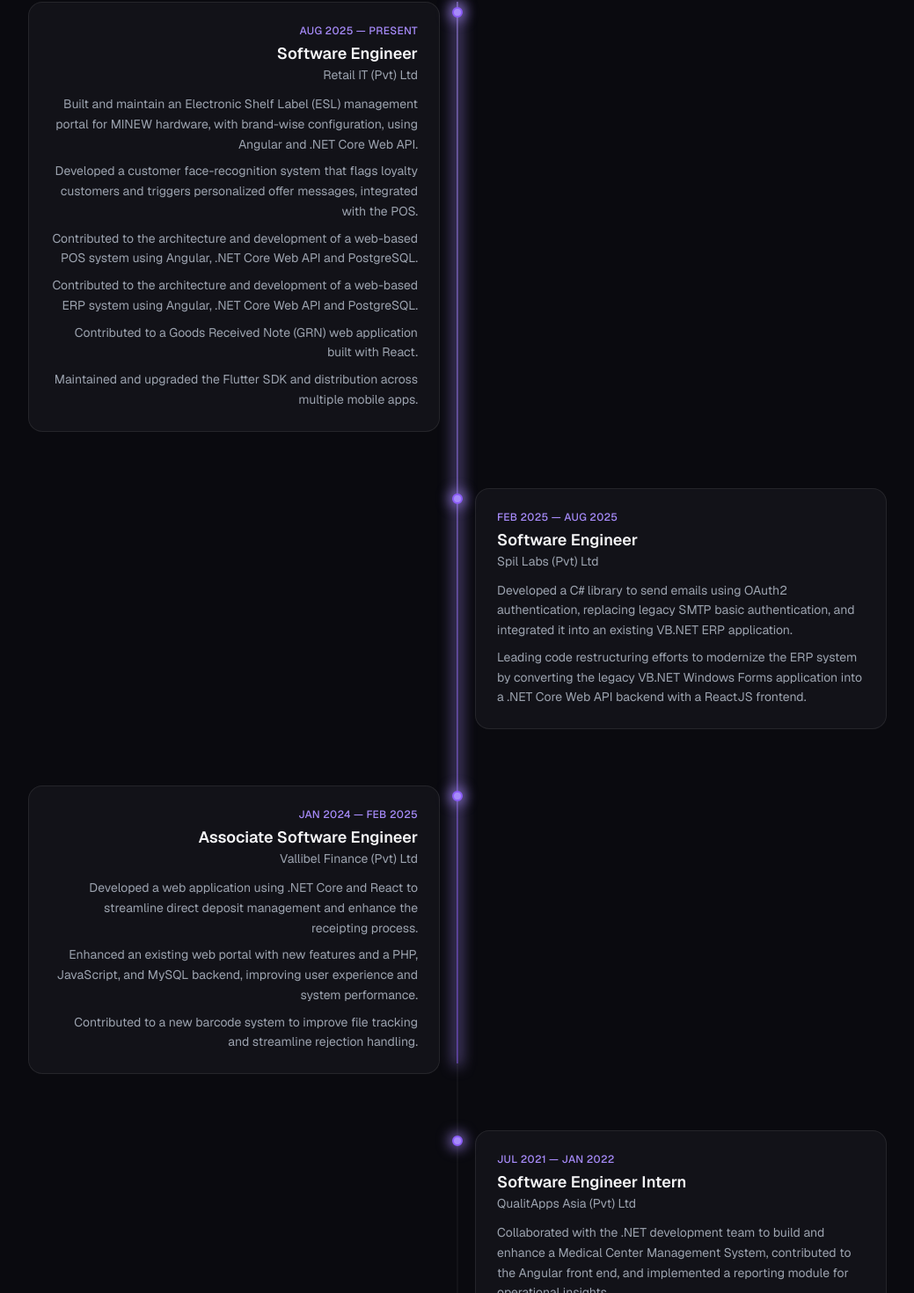
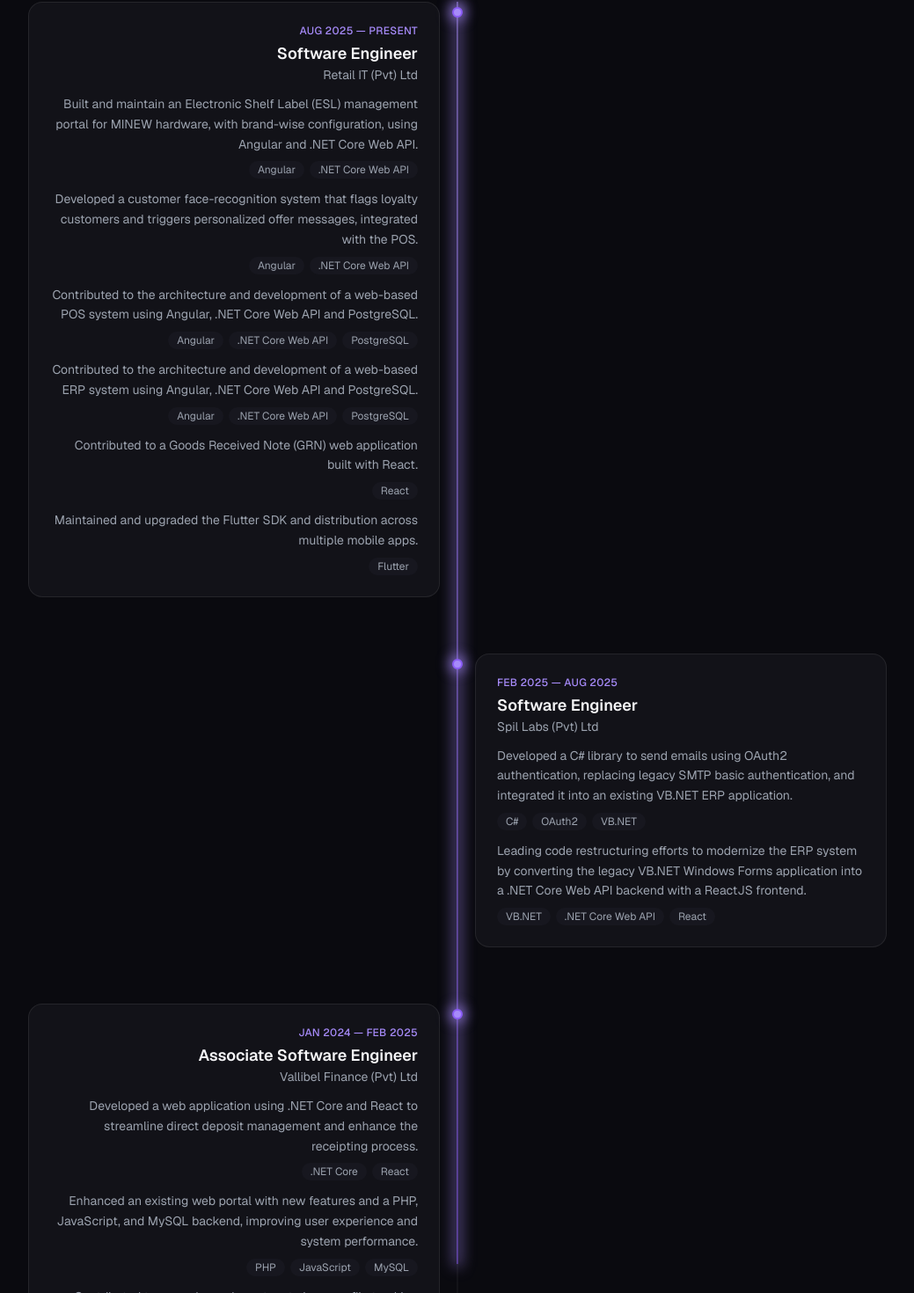
Before and after one commit to CharunaDev/charuna-portfolio, a Next.js app: page / in a window 1280 px wide. Shown: the part 1926-3396 px from the top of the page at 88% size, without its empty margins (120-1159 px from the left). Built offline with nearby package versions, Linux system fonts and the light colour scheme; no server answers.

Commit message:
add technology tags

```diff
--- a/src/components/Experience/TimelineItem.tsx
+++ b/src/components/Experience/TimelineItem.tsx
@@ -35,9 +35,27 @@
           <p className="text-accent text-xs font-medium tracking-wide uppercase">{entry.period}</p>
           <h3 className="text-foreground mt-1 text-lg font-semibold">{entry.role}</h3>
           <p className="text-muted text-sm">{entry.company}</p>
-          <ul className="text-muted mt-3 flex flex-col gap-2 text-sm leading-relaxed">
+          <ul className="text-muted mt-3 flex flex-col gap-3 text-sm leading-relaxed">
             {entry.highlights.map((point) => (
-              <li key={point}>{point}</li>
+              <li key={point.text}>
+                <p>{point.text}</p>
+                {point.tags.length > 0 && (
+                  <ul
+                    className={`mt-2 flex flex-wrap gap-1.5 ${
+                      isRight ? '' : 'md:justify-end'
+                    }`}
+                  >
+                    {point.tags.map((tag) => (
+                      <li
+                        key={tag}
+                        className="bg-surface-elevated text-muted rounded-full px-2.5 py-0.5 text-xs"
+                      >
+                        {tag}
+                      </li>
+                    ))}
+                  </ul>
+                )}
+              </li>
             ))}
           </ul>
         </motion.div>
--- a/src/data/experience.ts
+++ b/src/data/experience.ts
@@ -6,12 +6,30 @@
     company: 'Retail IT (Pvt) Ltd',
     period: 'Aug 2025 — Present',
     highlights: [
-      'Built and maintain an Electronic Shelf Label (ESL) management portal for MINEW hardware, with brand-wise configuration, using Angular and .NET Core Web API.',
-      'Developed a customer face-recognition system that flags loyalty customers and triggers personalized offer messages, integrated with the POS.',
-      'Contributed to the architecture and development of a web-based POS system using Angular, .NET Core Web API and PostgreSQL.',
-      'Contributed to the architecture and development of a web-based ERP system using Angular, .NET Core Web API and PostgreSQL.',
-      'Contributed to a Goods Received Note (GRN) web application built with React.',
-      'Maintained and upgraded the Flutter SDK and distribution across multiple mobile apps.',
+      {
+        text: 'Built and maintain an Electronic Shelf Label (ESL) management portal for MINEW hardware, with brand-wise configuration, using Angular and .NET Core Web API.',
+        tags: ['Angular', '.NET Core Web API'],
+      },
+      {
+        text: 'Developed a customer face-recognition system that flags loyalty customers and triggers personalized offer messages, integrated with the POS.',
+        tags: ['Angular', '.NET Core Web API'],
+      },
+      {
+        text: 'Contributed to the architecture and development of a web-based POS system using Angular, .NET Core Web API and PostgreSQL.',
+        tags: ['Angular', '.NET Core Web API', 'PostgreSQL'],
+      },
+      {
+        text: 'Contributed to the architecture and development of a web-based ERP system using Angular, .NET Core Web API and PostgreSQL.',
+        tags: ['Angular', '.NET Core Web API', 'PostgreSQL'],
+      },
+      {
+        text: 'Contributed to a Goods Received Note (GRN) web application built with React.',
+        tags: ['React'],
+      },
+      {
+        text: 'Maintained and upgraded the Flutter SDK and distribution across multiple mobile apps.',
+        tags: ['Flutter'],
+      },
     ],
   },
   {
@@ -19,8 +37,14 @@
     company: 'Spil Labs (Pvt) Ltd',
     period: 'Feb 2025 — Aug 2025',
     highlights: [
-      'Developed a C# library to send emails using OAuth2 authentication, replacing legacy SMTP basic authentication, and integrated it into an existing VB.NET ERP application.',
-      'Leading code restructuring efforts to modernize the ERP system by converting the legacy VB.NET Windows Forms application into a .NET Core Web API backend with a ReactJS frontend.',
+      {
+        text: 'Developed a C# library to send emails using OAuth2 authentication, replacing legacy SMTP basic authentication, and integrated it into an existing VB.NET ERP application.',
+        tags: ['C#', 'OAuth2', 'VB.NET'],
+      },
+      {
+        text: 'Leading code restructuring efforts to modernize the ERP system by converting the legacy VB.NET Windows Forms application into a .NET Core Web API backend with a ReactJS frontend.',
+        tags: ['VB.NET', '.NET Core Web API', 'React'],
+      },
     ],
   },
   {
@@ -28,9 +52,18 @@
     company: 'Vallibel Finance (Pvt) Ltd',
     period: 'Jan 2024 — Feb 2025',
     highlights: [
-      'Developed a web application using .NET Core and React to streamline direct deposit management and enhance the receipting process.',
-      'Enhanced an existing web portal with new features and a PHP, JavaScript, and MySQL backend, improving user experience and system performance.',
-      'Contributed to a new barcode system to improve file tracking and streamline rejection handling.',
+      {
+        text: 'Developed a web application using .NET Core and React to streamline direct deposit management and enhance the receipting process.',
+        tags: ['.NET Core', 'React'],
+      },
+      {
+        text: 'Enhanced an existing web portal with new features and a PHP, JavaScript, and MySQL backend, improving user experience and system performance.',
+        tags: ['PHP', 'JavaScript', 'MySQL'],
+      },
+      {
+        text: 'Contributed to a new barcode system to improve file tracking and streamline rejection handling.',
+        tags: [],
+      },
     ],
   },
   {
@@ -38,7 +71,10 @@
     company: 'QualitApps Asia (Pvt) Ltd',
     period: 'Jul 2021 — Jan 2022',
     highlights: [
-      'Collaborated with the .NET development team to build and enhance a Medical Center Management System, contributed to the Angular front end, and implemented a reporting module for operational insights.',
+      {
+        text: 'Collaborated with the .NET development team to build and enhance a Medical Center Management System, contributed to the Angular front end, and implemented a reporting module for operational insights.',
+        tags: ['.NET', 'Angular'],
+      },
     ],
   },
 ];
```
Also changed, not shown: src/types/index.ts (+6 -1 lines).
